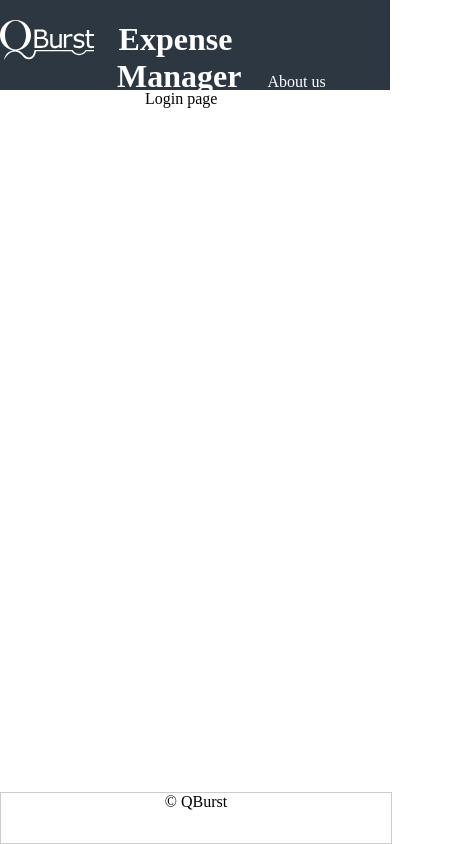
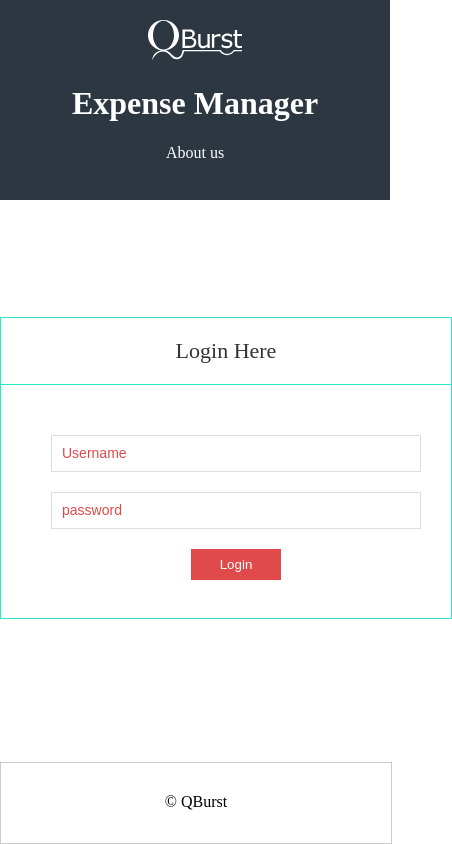
Before and after one commit to iammidhu/ExpenseManagerV2, a plain HTML site: page index.html in a window 390 px wide. Shown: the whole page, 452 px wide, since content can reach past the window. Drawn offline with Linux system fonts and the light colour scheme.

Commit message:
login page design completed with responsive

```diff
--- a/app/partials/login.html
+++ b/app/partials/login.html
@@ -1,3 +1,16 @@
 <div class="login-box">
-  Login page
+    <div class="login-header">
+        Login Here
+    </div>
+    <div class="login-body">
+        <div class="row">
+            <input type="text" name="username" placeholder="Username" value="">
+        </div>
+        <div class="row">
+            <input type="text" name="password" placeholder="password" value="">
+        </div>
+        <div class="row">
+            <button type="submit" class="red-button" name="submit-button">Login</button>
+        </div>
+    </div>
 </div>
--- /dev/null
+++ b/assets/css/responsive.css
@@ -0,0 +1,27 @@
+@media (max-width: 749px) {
+  .logo, .menu-item{
+    width: 20%;
+  }
+  .heading{
+    width: 50%;
+  }
+  .login-box{
+    margin: 20% auto;
+  }
+}
+
+@media (max-width: 520px) {
+  .main-heading{
+    height: 200px;
+    display: flex;
+    flex-direction: column;
+  }
+  .logo, .menu-item, .heading{
+    width: 100%;
+    text-align: center;
+  }
+  .login-box{
+    margin: 30% auto;
+    width: 450px;
+  }
+}
--- a/assets/css/style.css
+++ b/assets/css/style.css
@@ -14,7 +14,7 @@ body {
     height: 90px;
 }
 .logo {
-    width: 30%;
+    width: 33%;
     display: inline-block;
     float: left;
 }
@@ -23,7 +23,7 @@ body {
     padding-top: 20px;
 }
 .heading, .menu-item {
-    width: 30%;
+    width: 33%;
     display: inline-block;
     text-align: center;
 }
@@ -37,6 +37,7 @@ body {
     bottom: 0;
     border: 1px solid #CCCCCC;
     text-align: center;
+    padding-top: 30px;
 }
 .about-us {
     padding: 50px;
@@ -48,7 +49,65 @@ Login page
 */
 
 .login-box {
-    margin: 0 auto;
-    height: 100px;
-    width: 100px;
+    margin: 10% auto;
+    height: 300px;
+    width: 500px;
+    border: 1px solid #28E8C5;
 }
+.login-header {
+    color: #333;
+    font-size: 22px;
+    text-align: center;
+    padding: 20px;
+    border-bottom: 1px solid #28E8C5;
+}
+.login-body {
+    padding: 40px;
+}
+.row {
+    padding: 10px;
+    width: 100%;
+    display: -webkit-box;
+    /* OLD - iOS 6-, Safari 3.1-6 */
+    display: -moz-box;
+    /* OLD - Firefox 19- (buggy but mostly works) */
+    display: -ms-flexbox;
+    /* TWEENER - IE 10 */
+    display: -webkit-flex;
+    /* NEW - Chrome */
+    display: flex;
+    align-items: center;
+    justify-content: center;
+}
+input {
+    padding: 10px;
+    border: solid 1px #dcdcdc;
+    outline: none;
+    width: 100%;
+    transition: all ease-in 0.1s;
+}
+input:focus {
+    border: solid 1px #C3AAD0;
+    box-shadow: 0 0 5px 1px #61AAE4;
+}
+input::-webkit-input-placeholder {
+    color: #E04A4A;
+    font-size: 14px;
+}
+input:focus:-ms-input-placeholder {
+    color: #dcdcdc;
+}
+input:focus::-webkit-input-placeholder {
+    color: #dcdcdc;
+}
+input:focus::-moz-placeholder {
+    color: #dcdcdc;
+}
+.red-button {
+    padding: 8px;
+    width: 90px;
+    outline: none;
+    border: none;
+    background-color: #E04A4A;
+    color: white;
+}
--- a/index.html
+++ b/index.html
@@ -11,6 +11,7 @@
     <script src="app/directives/header.js" charset="utf-8"></script>
     <script src="app/directives/footer.js" charset="utf-8"></script>
     <link rel="stylesheet" href="assets/css/style.css" media="screen" title="no title" charset="utf-8">
+    <link rel="stylesheet" href="assets/css/responsive.css" media="screen" title="no title" charset="utf-8">
 </head>
 
 <body>
```
